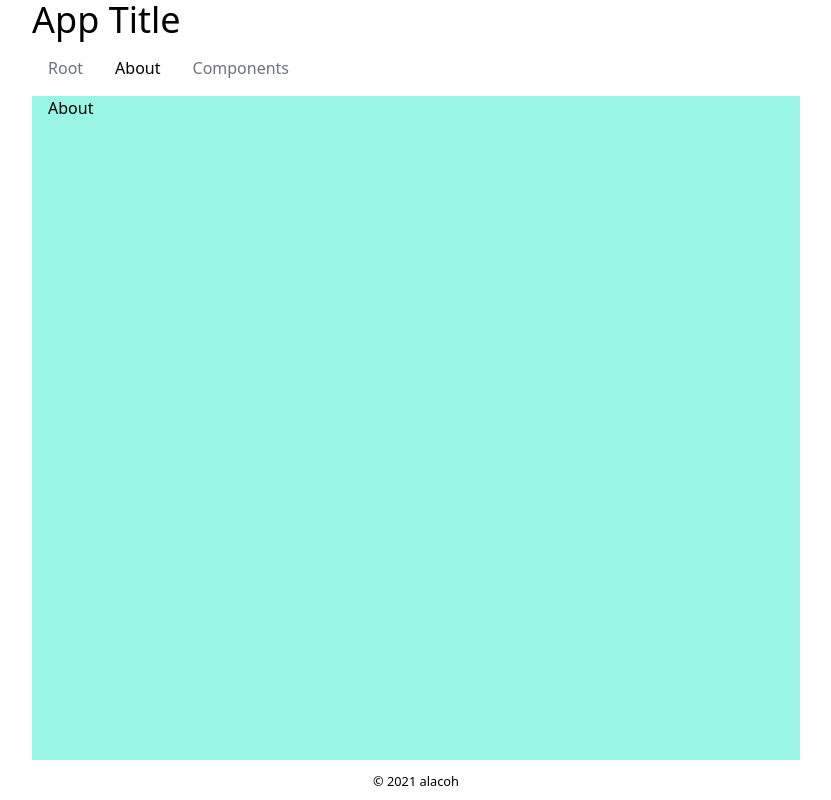
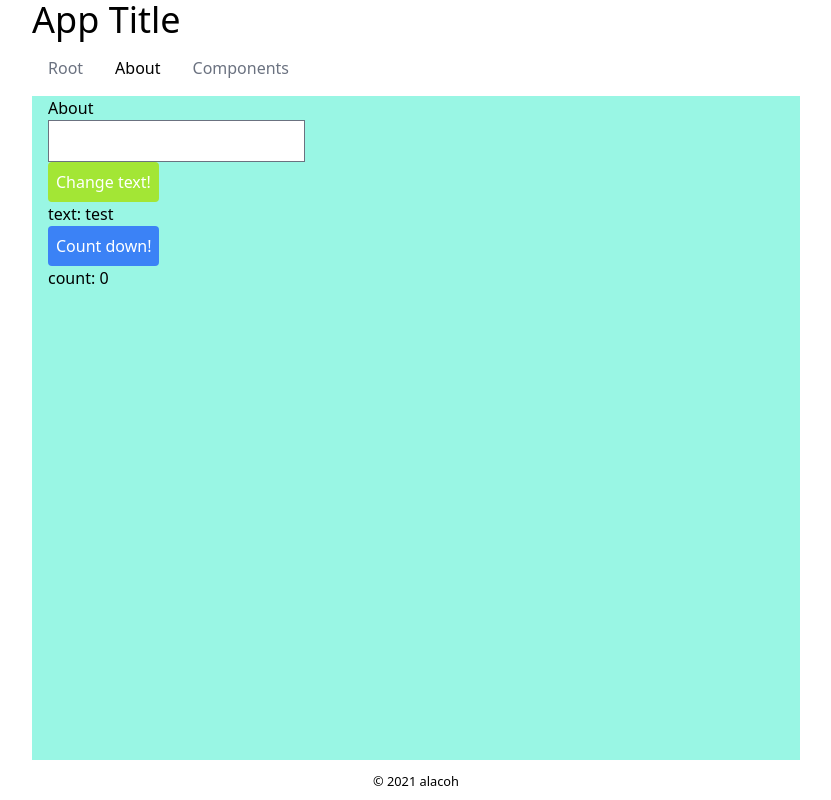
Before and after one commit to OpenFruits/dualing-usability, a Next.js app: page /about in a window 1280 px wide. Shown: the whole page, without its empty margins (224-1055 px from the left). Built offline with nearby package versions, Linux system fonts and the light colour scheme.

Commit message:
✨ state management with valtio

```diff
--- a/pages/about.tsx
+++ b/pages/about.tsx
@@ -1,8 +1,21 @@
+/* eslint-disable react/jsx-handler-names */
 import type { CustomNextPage } from "next";
 import Head from "next/head";
+import { useState } from "react";
+import { Button } from "src/component/Button";
+import { Button2 } from "src/component/Button2";
 import { FixedLayout } from "src/layout/FixedLayout";
+import { countState, useCount } from "src/state/count";
+import { textState, useText } from "src/state/text";
 
 const About: CustomNextPage = () => {
+  const { count } = useCount();
+  const { text } = useText();
+  const [state, setState] = useState("");
+
+  const handleClick = countState.decrement;
+  const test = textState.setText;
+
   return (
     <>
       <Head>
@@ -11,6 +24,22 @@ const About: CustomNextPage = () => {
 
       <div>
         <h2>About</h2>
+        <form>
+          <input type="text" onChange={(e) => setState(e.target.value)} />
+          <br />
+          <Button2
+            tag="input"
+            type="button"
+            value="Change text!"
+            className="p-2 text-white bg-lime-400 hover:bg-lime-500 rounded cursor-pointer"
+            onClick={() => test(state)}
+          />
+        </form>
+        <p>text: {text}</p>
+        <Button variant="solid-blue" className="p-2 rounded" onClick={handleClick}>
+          Count down!
+        </Button>
+        <p>count: {count}</p>
       </div>
     </>
   );
--- a/pages/index.tsx
+++ b/pages/index.tsx
@@ -2,11 +2,13 @@ import type { CustomNextPage } from "next";
 import Head from "next/head";
 import { Button } from "src/component/Button";
 import { FluidLayout } from "src/layout/FluidLayout";
+import { countState, useCount } from "src/state/count";
+import { useText } from "src/state/text";
 
 const Home: CustomNextPage = () => {
-  const handleClick = () => {
-    alert("Hello World!");
-  };
+  const { count } = useCount();
+  const { text } = useText();
+  const handleClick = countState.increment;
 
   return (
     <>
@@ -17,8 +19,10 @@ const Home: CustomNextPage = () => {
       <div className="space-y-4">
         <h2>Index</h2>
         <Button variant="solid-blue" className="p-2 rounded" onClick={handleClick}>
-          show alert!
+          Count up!
         </Button>
+        <p>{count}</p>
+        <p>{text}</p>
       </div>
     </>
   );
--- /dev/null
+++ b/src/state/count.ts
@@ -0,0 +1,18 @@
+import { proxy, useSnapshot } from "valtio";
+
+type CountState = {
+  count: number;
+  increment: () => number;
+  decrement: () => number;
+};
+
+export const countState: CountState = proxy<CountState>({
+  count: 0,
+  increment: () => countState.count++,
+  decrement: () => countState.count--,
+});
+
+export const useCount = () => {
+  const { count } = useSnapshot(countState);
+  return { count };
+};
--- /dev/null
+++ b/src/state/text.ts
@@ -0,0 +1,16 @@
+import { proxy, useSnapshot } from "valtio";
+
+type TextState = {
+  text: string;
+  setText: (arg: string) => string;
+};
+
+export const textState: TextState = proxy<TextState>({
+  text: "test",
+  setText: (newText) => (textState.text = newText),
+});
+
+export const useText = () => {
+  const { text } = useSnapshot(textState);
+  return { text };
+};
```
